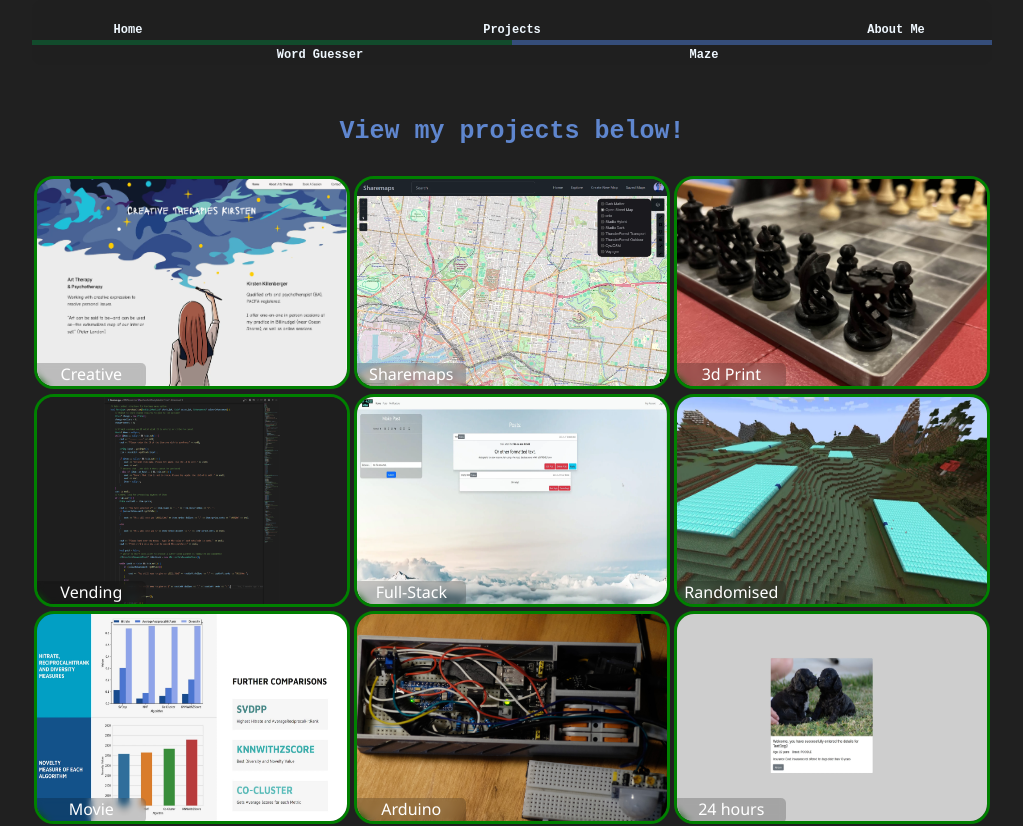
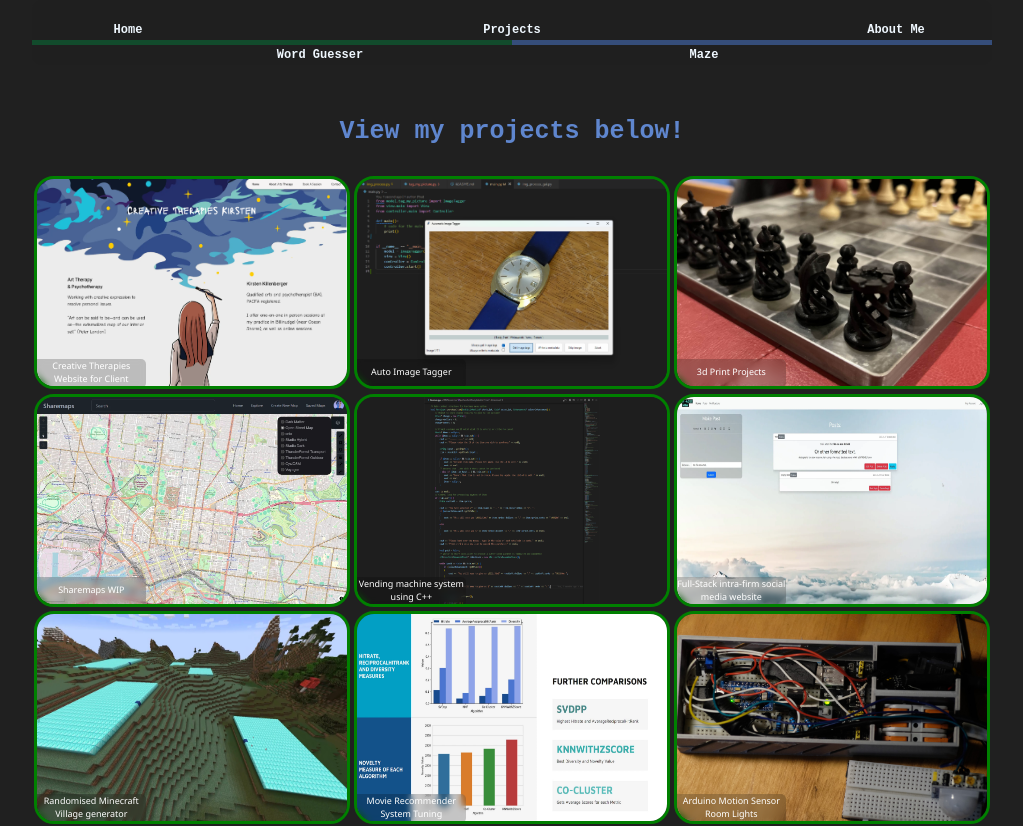
Before and after one commit to DarioKillenberger/portfolio_website, a React (Create React App) app: page /projects in a window 1280 px wide. Shown: the top 826 px of the page, without its empty margins (128-1151 px from the left). Built offline with nearby package versions, Linux system fonts and the light colour scheme.

Commit message:
added auto image tagger project, extra photo for creative therapies site, + bug fixes

```diff
--- a/src/css/MyProjects.css
+++ b/src/css/MyProjects.css
@@ -52,6 +52,7 @@
 .mySwiper {
     height: 100%;
     overflow: hidden;
+    border-radius: 17px;
 }
 
 .swiperImg {
@@ -92,6 +93,9 @@
 }
 .projectCard:nth-child(17) {
     animation: 2s ease-out 0s 1 img9 forwards;
+}
+.projectCard:nth-child(19) {
+    animation: 2s ease-out 0s 1 img10 forwards;
 }
 
 /* ------------------------------------ */
@@ -239,6 +243,17 @@
         transform: translate(0%, 0%) rotate(0deg);
     }
 }
+@keyframes img10 {
+    0% {
+        transform: translate(102%, -342.9%) rotate(0deg);
+    }
+    75% {
+        transform: translate(102%, -342.9%) rotate(0deg);
+    }
+    100% {
+        transform: translate(0%, 0%) rotate(0deg);
+    }
+}
 
 @keyframes zoomIn {
     0% {
@@ -276,7 +291,7 @@
     bottom: -1%;
     left: 0%;
     width: 35%;
-    height: 10%;
+    height: 12%;
     background-color: rgba(0, 0, 0, 0.2);
     border-radius: 0px 5px 5px 20px;
     backdrop-filter: blur(3px);
@@ -285,7 +300,7 @@
     font-family: 'Segoe UI', Tahoma, Geneva, Verdana, sans-serif;
     color: white;
     font-weight: 400;
-    font-size: 1em;
+    font-size: 0.7vw;
     text-align: center;
     align-content: center;
     padding-bottom: 4px;
--- a/src/pages/MyProjects.tsx
+++ b/src/pages/MyProjects.tsx
@@ -11,14 +11,15 @@ import 'swiper/css/pagination';
 import 'swiper/css/navigation';
 
 var img1 = require('../assets/creative_therapies_website.png');
-var img2 = require('../assets/sharemaps.webp');
+var img2 = require('../assets/auto_image_tagger.png');
 var img3 = require('../assets/3d_prints.jpg');
-var img4 = require('../assets/c++_vendingMachine.png');
-var img5 = require('../assets/social_website.webp');
-var img6 = require('../assets/minecraft_terrainGen.jpg');
-var img7 = require('../assets/movieRecommenderTuning.png');
-var img8 = require('../assets/arduinoLED.JPG');
-var img9 = require('../assets/dogInsurance_24hour.png');
+var img4 = require('../assets/sharemaps.webp');
+var img5 = require('../assets/c++_vendingMachine.png');
+var img6 = require('../assets/social_website.webp');
+var img7 = require('../assets/minecraft_terrainGen.jpg');
+var img8 = require('../assets/movieRecommenderTuning.png');
+var img9 = require('../assets/arduinoLED.JPG');
+var img10 = require('../assets/dogInsurance_24hour.png');
 
 var sl_img1 = require('../assets/slide_images/chess_board.jpg');
 var sl_img2 = require('../assets/slide_images/3d_chessboard.jpg');
@@ -33,8 +34,10 @@ var sl_img10 = require('../assets/slide_images/racing_wheel.jpg');
 var sl_img11 = require('../assets/slide_images/pc_open_case.jpg');
 var sl_img12 = require('../assets/slide_images/cog_print.jpg');
 
-let imgArr = [img1, img2, img3, img4, img5, img6, img7, img8, img9];
-let projectSlides = [[],[],
+var sl_img13 = require('../assets/slide_images/creative_therapies_site/creative_therapies_figma.webp');
+
+let imgArr = [img1, img2, img3, img4, img5, img6, img7, img8, img9, img10];
+let projectSlides = [[img1, sl_img13],[],
     [
     sl_img1,
     sl_img2,
@@ -49,7 +52,7 @@
     sl_img11,
     sl_img12
     ],
-    [],[],[],[],[],[]];
+    [],[],[],[],[],[],[]];
 
 function MyProjects() {
     interface ProjectInfo {
@@ -75,6 +78,29 @@ function MyProjects() {
             technologies: "SvelteKit, Javascript, HTML, CSS",
         },
         {
+            title: "Auto Image Tagger",
+            year: "02/2024 - Current",
+            showcaseLink: "",
+            repoLink: "https://github.com/DarioKillenberger/auto_image_tagger",
+            description: [
+                "A desktop application written using python and tkinter to detect elements in local images using the AWS Rekognition api, and then write these elements into the image metadata as tags.",
+                "Tags are written to metadata using exiftool. Currently they are written into the IPTC 'Keywords', XMP 'Subject' and XMP-digiKam 'TagsList' fields for maximum compatibility with image management software (verified working with digikam)",
+                "The backend code is based on the tag-my-picture project by Andreas Streim, but has been heavily modified and extended",
+            ],
+            technologies: "Python, Tkinter, AWS Rekognition",
+        },
+        {
+            title: "3d Print Projects",
+            year: "",
+            showcaseLink: "",
+            repoLink: "",
+            description: [
+                "This is a collection of the 3d projects I have created in the past.",
+                "They include an arduino based racing wheel, a microphone stand, a microscope stand, a chessboard, and a few other projects.",
+            ],
+            technologies: "Fusion 360, 3d Printing",
+        },
+        {
             title: "Sharemaps WIP",
             year: "2024 - Current",
             showcaseLink: "https://sharemaps.net/",
@@ -84,17 +110,6 @@ function MyProjects() {
                 "It is still very early stage, so more details and features will come in the future.",
             ],
             technologies: "SvelteKit, TailwindCSS, DaisyUI, Javascript, HTML, CSS",
-        },
-        {
-            title: "3d Print Projects (Hobby project)",
-            year: "",
-            showcaseLink: "",
-            repoLink: "",
-            description: [
-                "This is a collection of the 3d projects I have created in the past.",
-                "They include an arduino based racing wheel, a microphone stand, a microscope stand, a chessboard, and a few other projects.",
-            ],
-            technologies: "Fusion 360, 3d Printing",
         },
         {
             title: "Vending machine system using C++",
@@ -143,7 +158,7 @@ function MyProjects() {
             technologies: "Python, Numpy",
         },
         {
-            title: "Arduino Motion Sensor Room Lights (Hobby project)",
+            title: "Arduino Motion Sensor Room Lights",
             year: "",
             showcaseLink: "",
             repoLink: "",
@@ -180,14 +195,13 @@ function MyProjects() {
 
     function SwiperComponent(elemIndex: number) {
 
-
         return (
             <Swiper
                 spaceBetween={30}
                 centeredSlides={true}
                 autoplay={{
-                delay: 2500,
-                disableOnInteraction: false,
+                delay: 3000,
+                disableOnInteraction: true,
                 }}
                 pagination={{
                 clickable: true,
@@ -205,7 +219,6 @@ function MyProjects() {
 
             </Swiper>
         )
-
     }
 
     const scrollContentRef = useRef<HTMLDivElement[]>([]);
```
Also changed, not shown: src/assets/auto_image_tagger.png (added), src/assets/slide_images/creative_therapies_site/creative_therapies_figma.webp (added).
